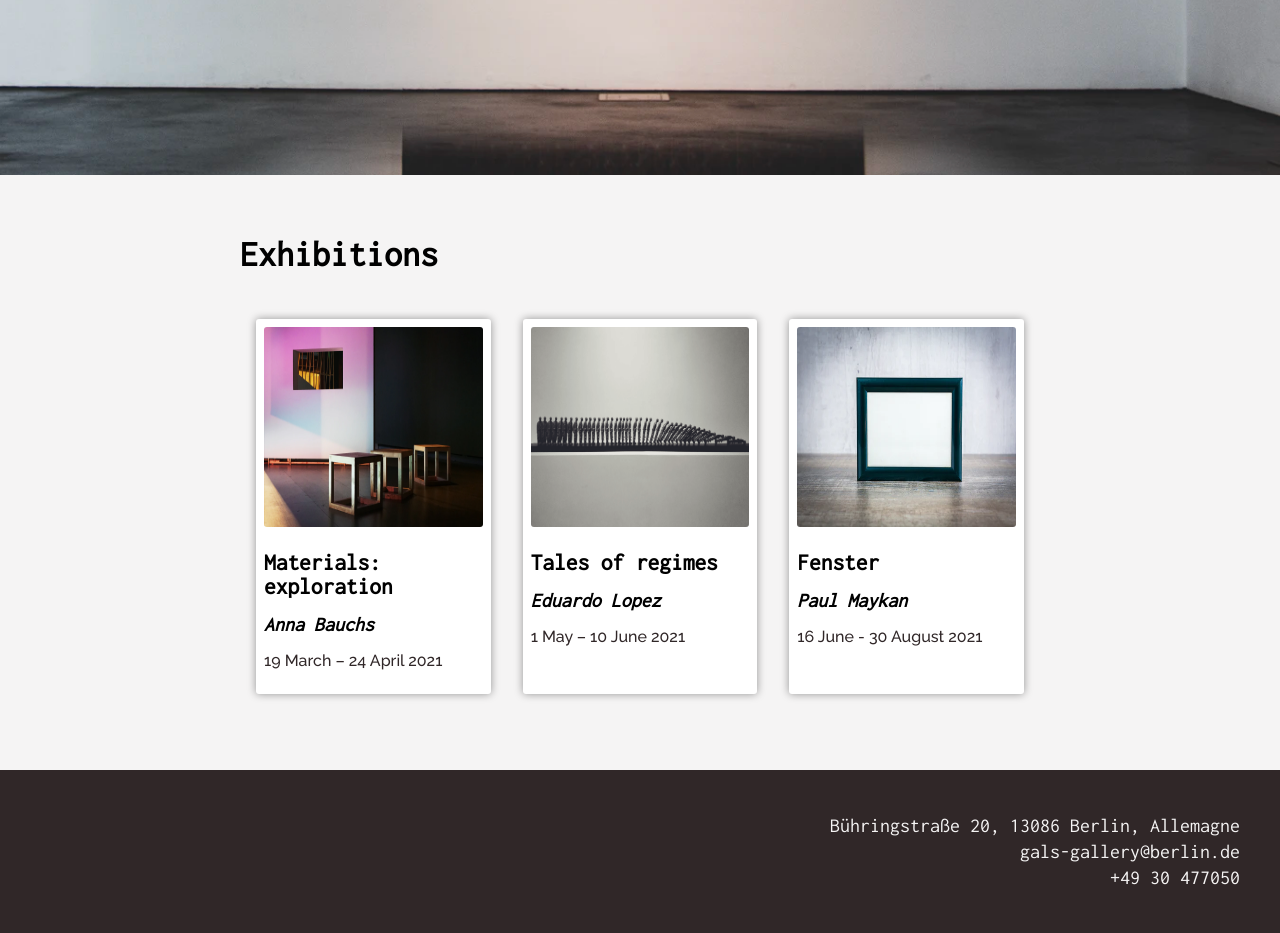
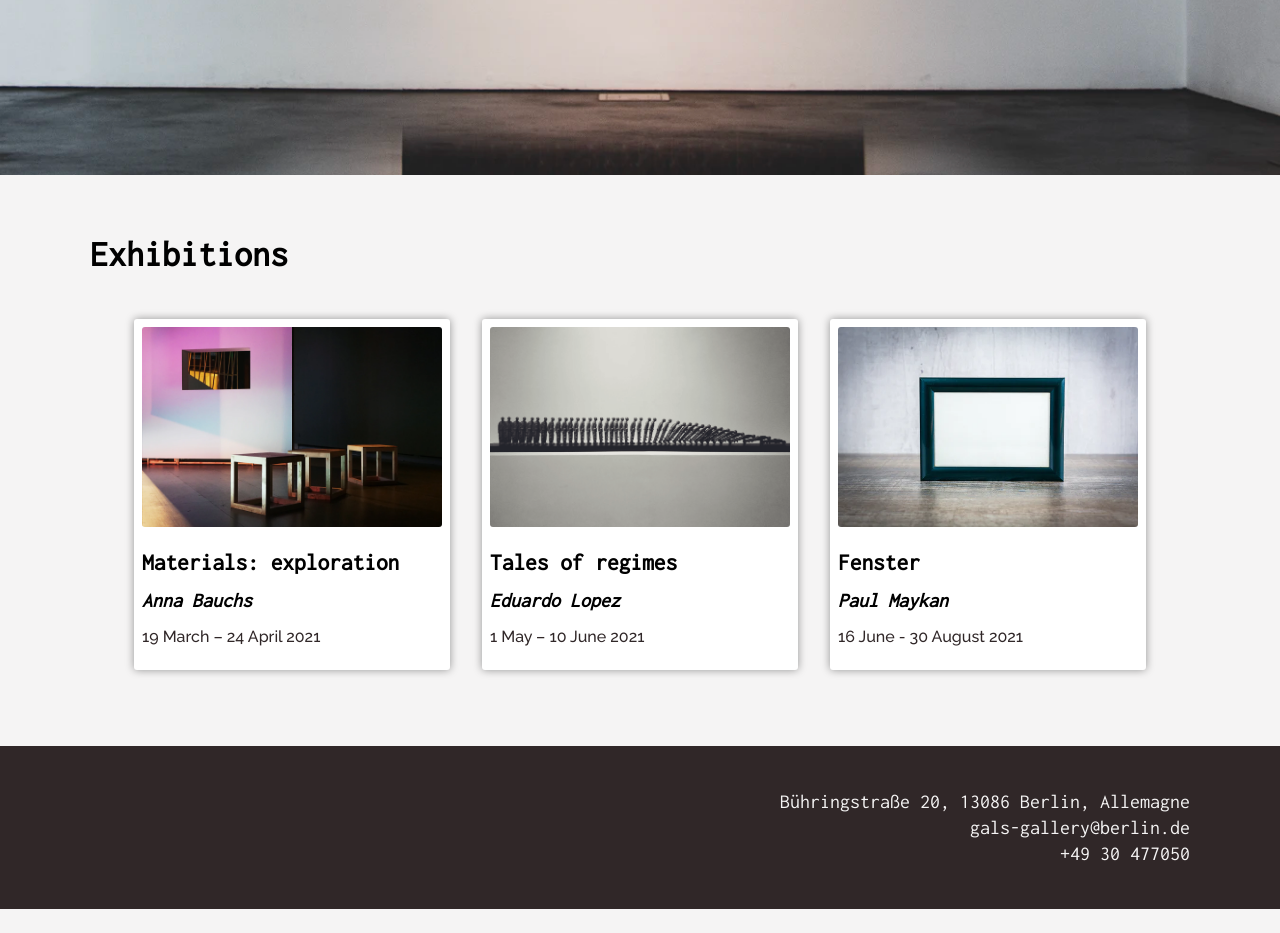
Before and after one commit to ClaireDMT/landing_page, a PHP site: page / in a window 1280 px wide. Shown: the part 543-1476 px from the top of the page. After the commit the page ends 1452 px from the top, so only its background shows below. Run offline with PHP 8.4, Linux system fonts and the light colour scheme.

Commit message:
footer responsive

```diff
--- a/style.css
+++ b/style.css
@@ -88,12 +88,21 @@ main {
 
 @media (min-width: 1000px) {
   main, .container {
-    width: 800px;
+    width: 900px;
   }
   .exhibitions {
   display: flex;
+  justify-content: center;
   }
 }
+
+@media (min-width: 1200px) {
+  main, .container {
+    width: 1100px;
+  }
+}
+
+
 
 .card-exhibition  {
   background-color: white;
@@ -126,13 +135,12 @@ h4.artist {
 
 footer {
   background-color: #302728;
-  padding: 40px;
+  padding: 40px 0;
   color: #f5f4f4;
   font-family: 'Inconsolata', monospace;
 }
 
 footer .container {
-  width: 1200px;
   margin: 0 auto;
 }
 
```
